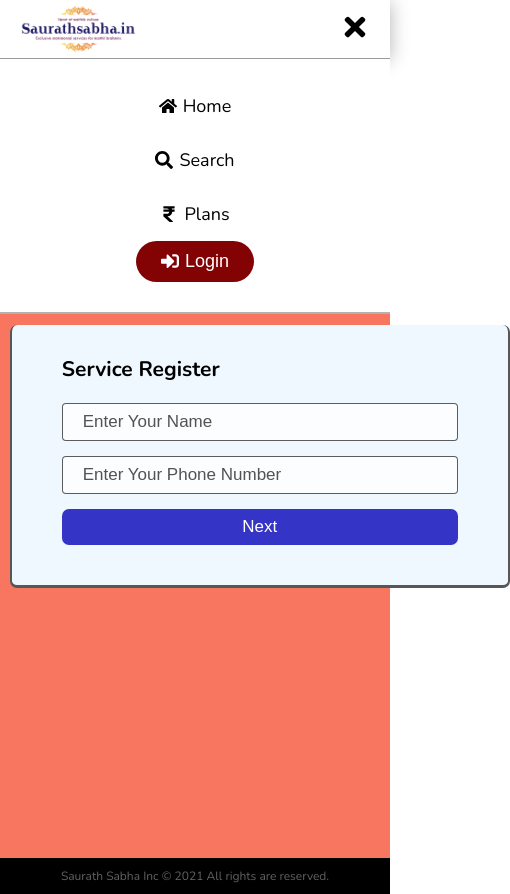
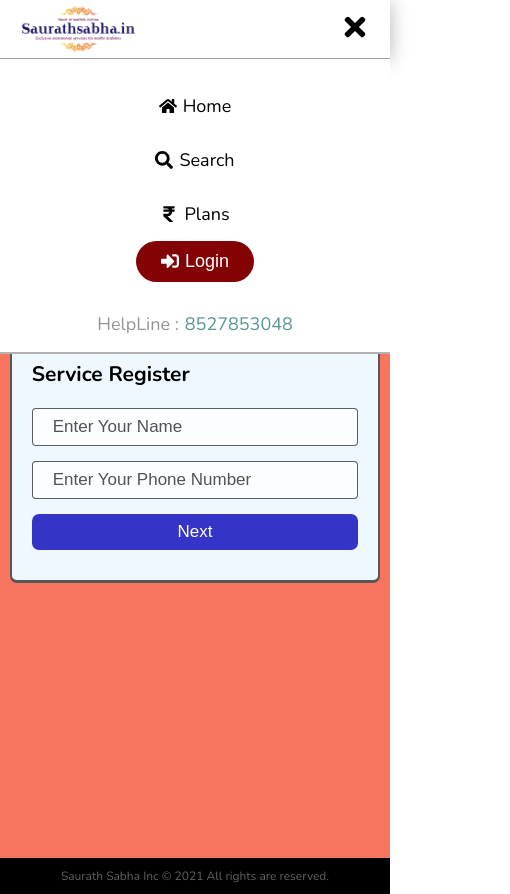
Before and after one commit to devRabbani/Saurathsabha-Fincomienzo, a React (Create React App) app: page /service/register in a window 390 px wide. Both pictures are taken after a click on the element 355 px from the left and 32 px from the top of the page. Shown: the whole page, 510 px wide, since content can reach past the window. Built offline with nearby package versions, Linux system fonts and the light colour scheme; no server answers; the database is empty.

Commit message:
service media q

```diff
--- a/src/component/Nav/index.jsx
+++ b/src/component/Nav/index.jsx
@@ -117,6 +117,10 @@ const Nav = ({ user, setIsModal }) => {
                 >
                   <FaSignOutAlt /> Logout
                 </div>
+                <div className='helpline'>
+                  HelpLine
+                  <span>8527853048</span>
+                </div>
               </div>
             )}
           </div>
@@ -191,6 +195,9 @@ const Nav = ({ user, setIsModal }) => {
                 <FaSignInAlt /> Login
               </button>
             )}
+            <div className='helpline'>
+              HelpLine : <span>8527853048</span>
+            </div>
           </div>
         )}
       </div>
--- a/src/component/Nav/nav.style.css
+++ b/src/component/Nav/nav.style.css
@@ -106,7 +106,7 @@ div.logo {
 }
 
 .overlayMenu {
-  padding: 10px 0 50px;
+  padding: 10px 0 20px;
   position: absolute;
   width: 200px;
   box-shadow: 0 0 18px #3535353b;
@@ -158,6 +158,16 @@ div.logo {
   margin-bottom: -7px;
 }
 
+.helpline {
+  flex-direction: column;
+  gap: 0px;
+  align-items: flex-start;
+  color: rgb(148, 148, 148);
+}
+.helpline span {
+  color: rgba(38, 118, 118, 0.763);
+}
+
 @media (hover: hover) {
   .nav-item:hover {
     /* background-color: rgba(128, 128, 128, 0.432); */
@@ -198,7 +208,7 @@ div.logo {
     left: 0;
     right: 0;
     background-color: white;
-    padding: 20px 10px 30px;
+    padding: 20px 10px 16px;
     border-bottom: 2px solid rgba(0, 0, 0, 0.3);
   }
 
@@ -245,4 +255,11 @@ div.logo {
     gap: 6px;
     /* justify-content: center; */
   }
+
+  .helpline {
+    font-size: 1.8rem;
+    margin-top: 30px;
+
+    flex-direction: row;
+  }
 }
--- a/src/pages/serviceRegister/serivice.style.css
+++ b/src/pages/serviceRegister/serivice.style.css
@@ -13,7 +13,7 @@
 
 .serviceRegister form {
   background-color: aliceblue;
-  width: 500px;
+  max-width: 500px;
   padding: 30px 50px 40px;
   margin: 0 auto;
   display: flex;
@@ -77,3 +77,9 @@
   font-size: 1.7rem;
   color: #9e9e9e;
 }
+
+@media screen and (max-width: 500px) {
+  .serviceRegister form {
+    padding: 30px 20px;
+  }
+}
```
